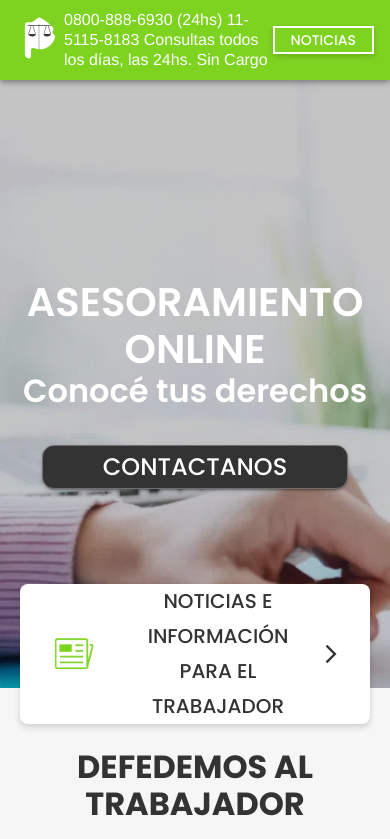
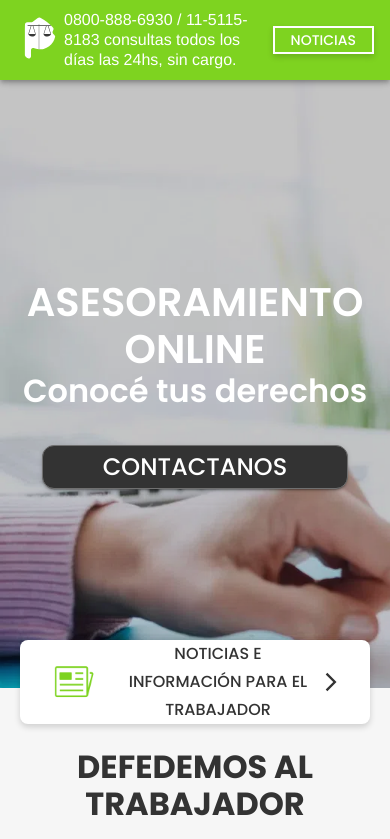
Before and after one commit to roperrott/abogados-landing, a React (Create React App) app: page / in a window 390 px wide. Shown: the top 839 px of the page. Built offline with nearby package versions, Linux system fonts and the light colour scheme; no server answers.

Commit message:
mobile version

```diff
--- a/src/components/Footer/index.css
+++ b/src/components/Footer/index.css
@@ -1,8 +1,10 @@
 .footer-container{
     background-color: #707070;
-    display: flex;
-    padding:32px 44px;
-    justify-content: space-between;
+    padding:32px 44px 8px;
+}
+
+.footer-item {
+    padding-bottom: 24px;
 }
 
 .footer-img{
--- a/src/components/Footer/index.js
+++ b/src/components/Footer/index.js
@@ -8,8 +8,8 @@ import { itemsListData } from '../../data/itemsListData';
 
 export function Footer() {
   return (
-    <Grid container spacing={{ xs: 0, md: 12 }} columns={{ xs: 12, md: 6 }} className="footer-container">
-      <Grid item xs={12} md={2}>
+    <Grid container spacing={{ xs: 0, md: 0 }} columns={{ xs: 6, md: 3 }} className="footer-container">
+      <Grid item xs={12} md={1} className="footer-item">
         <Typography
           paragraph
           sx={{
@@ -26,7 +26,7 @@ export function Footer() {
           ))}
         </List>
       </Grid>
-      <Grid item xs={12} md={2}>
+      <Grid item xs={12} md={1} className="footer-item">
         <Typography
           paragraph
           sx={{
@@ -55,7 +55,7 @@ export function Footer() {
 
         </Button>
       </Grid>
-      <Grid item xs={12} md={2} sx={{ textAlign: 'center' }}>
+      <Grid item xs={12} md={1} sx={{ textAlign: 'center' }} className="footer-item">
         <img src={logo} className="footer-img" alt="Logo abogados Web" />
       </Grid>
     </Grid>
--- a/src/components/Header/index.js
+++ b/src/components/Header/index.js
@@ -12,7 +12,7 @@ export function Header({ buttonTitle, linkTo }) {
           <Logo />
         </Link>
         <Typography variant="h4" component="div" color="primary" sx={{ flexGrow: 1 }}>
-          0800-888-6930 (24hs) 11-5115-8183 Consultas todos los días, las 24hs. Sin Cargo
+          0800-888-6930 / 11-5115-8183 consultas todos los días las 24hs, sin cargo.
         </Typography>
         <Link to={linkTo}>
           <Button variant="outlined" color="primary">{buttonTitle}</Button>
--- a/src/components/NewsCard/index.js
+++ b/src/components/NewsCard/index.js
@@ -52,7 +52,7 @@ export function NewsCard({
         style={{ borderRadius: 56 }}
         sx={{ marginBottom: 'auto' }}
       />
-      <CardContent className="MuiNewsCardContent" sx={{ ml: '28px' }} style={{ height: textHeight }}>
+      <CardContent className="MuiNewsCardContent" sx={{ ml: { md: '28px' } }} style={{ height: textHeight }}>
         <Typography variant="h5">{title}</Typography>
         <Typography variant="h6">{subtitle}</Typography>
         <Box
--- a/src/components/NewsCardContainer/index.js
+++ b/src/components/NewsCardContainer/index.js
@@ -97,7 +97,7 @@ export function NewsCardContainer() {
             onClick={fetchMore}
             disabled={loadingMore}
           >
-            Ver más
+            Ver más noticias
           </Button>
         )}
     </Box>
--- a/src/config/mui/MuiTheme.js
+++ b/src/config/mui/MuiTheme.js
@@ -108,6 +108,9 @@ export const Theme = createTheme({
             boxShadow: '0px 3px 6px #00000029',
             border: 'none',
             margin: '0 20px',
+            [breakpoints.down('sm')]: {
+              fontSize: 16,
+            },
           },
           '&.MuiButton-containedSizeSmall': {
             height: 32,
@@ -152,6 +155,9 @@ export const Theme = createTheme({
             marginLeft: '40px',
             marginRight: '40px',
             borderBottom: '2px solid #00000029',
+            [breakpoints.down('sm')]: {
+              flexDirection: 'column',
+            },
           },
         },
       },
@@ -160,15 +166,6 @@ export const Theme = createTheme({
       styleOverrides: {
         root: {
           maxWidth: 352,
-        },
-      },
-    },
-    MuiCardContent: {
-      styleOverrides: {
-        root: {
-          '&.MuiNewsCardContent': {
-            height: 204,
-          },
         },
       },
     },
```
